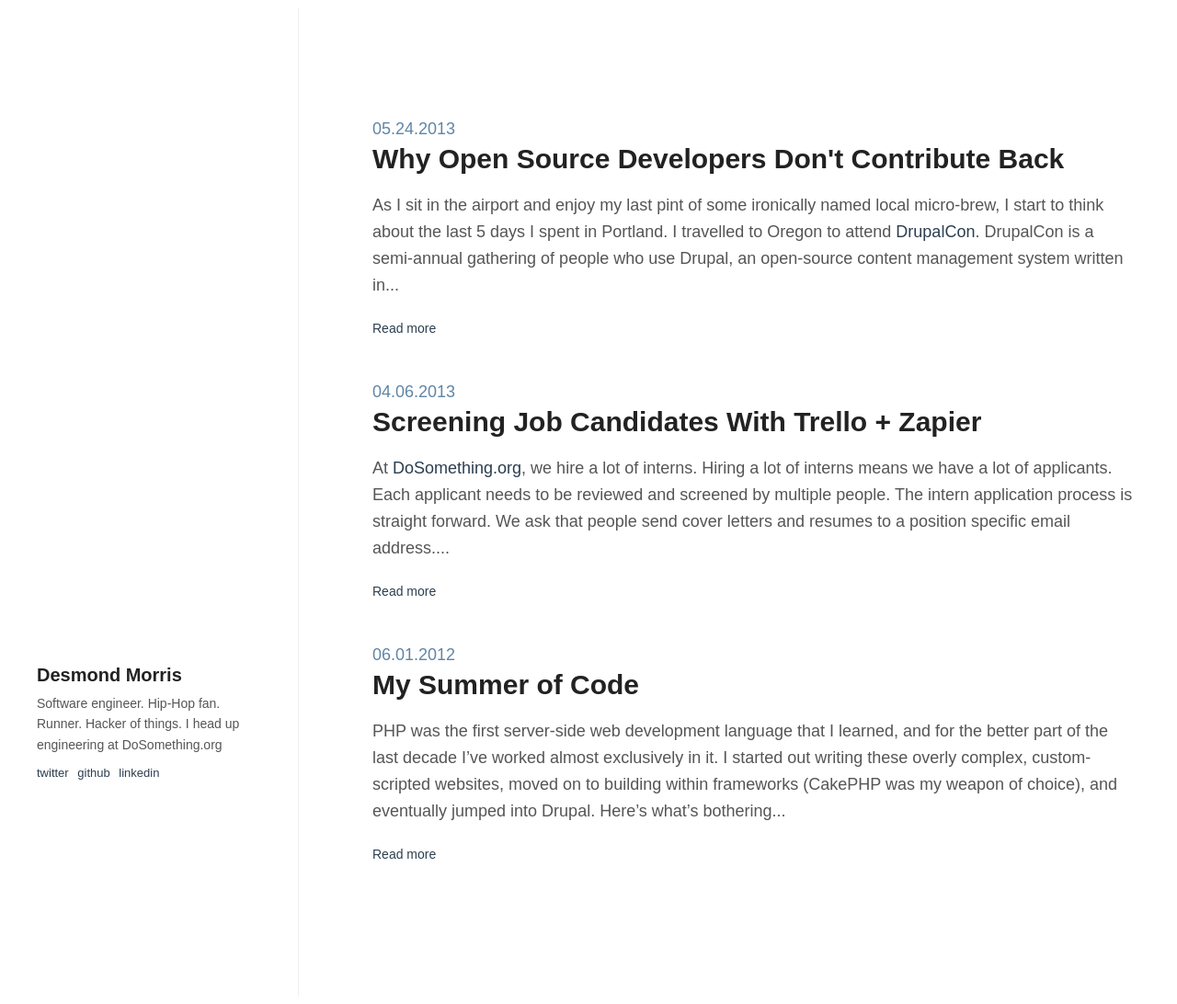
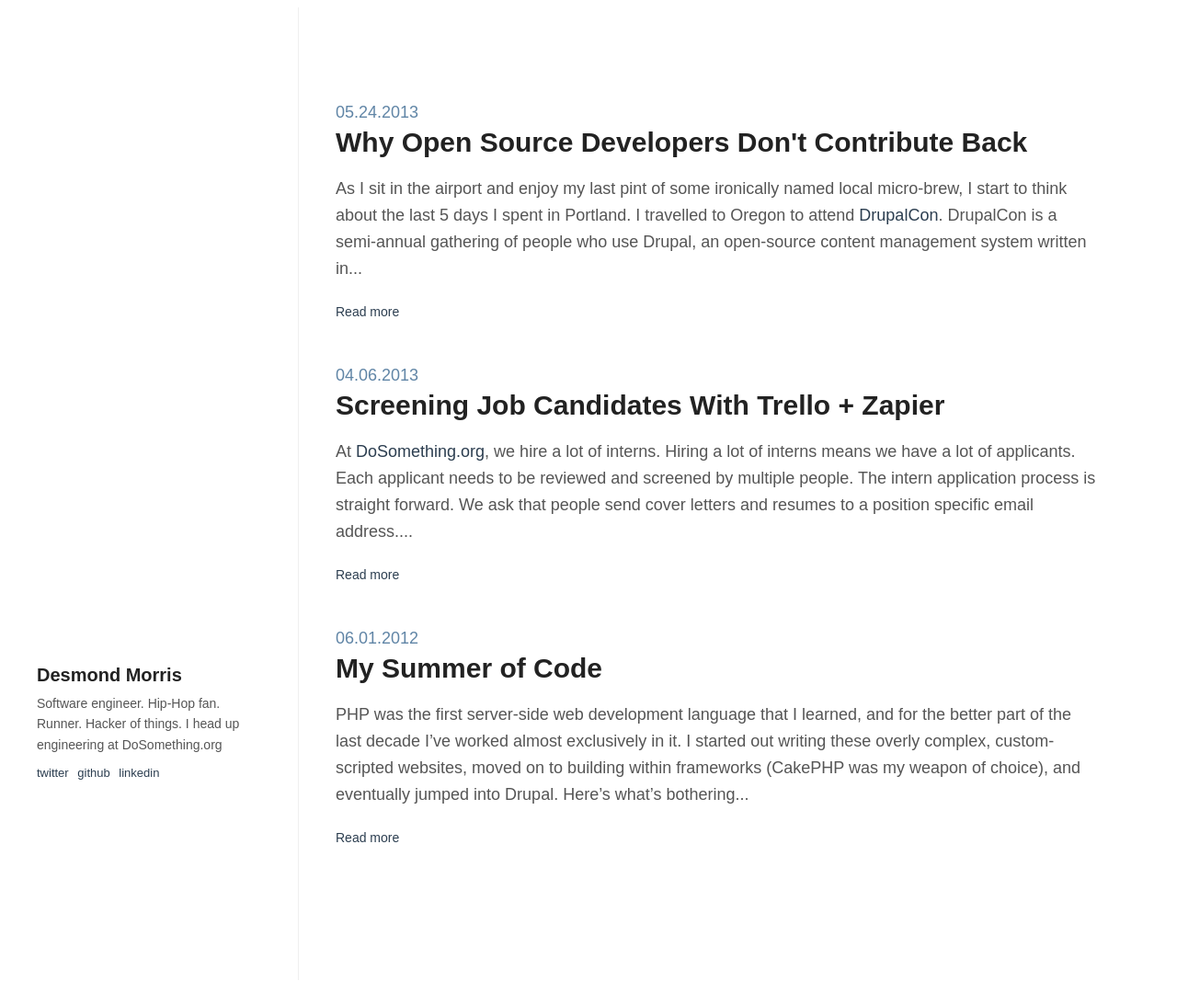
Before and after one commit to desmondmorris/desmondmorris.com, a Jekyll site: the page built from index.html, in a window 1280 px wide. Shown: the whole page at 92% size. Built offline with Jekyll 4.4.1, drawn with Linux system fonts in a browser that asks for light colours; nearby versions of some CDN libraries; Markdown is read by kramdown in place of the engine named in the settings.

Commit message:
Removes padding from blogroll

```diff
--- a/css/main.css
+++ b/css/main.css
@@ -28,9 +28,15 @@ h1, h2, h2 a, h2 a:visited {
   font-weight: bold;
 }
 
+.posts {
+  margin: 0 0 40px 0;
+  padding: 0;
+}
+
 .posts li {
   list-style: none;
-  margin-bottom: 40px;
+  margin: 0 0 40px 0;
+  padding: 0;
 }
 
 .posts li .read-more {
```
